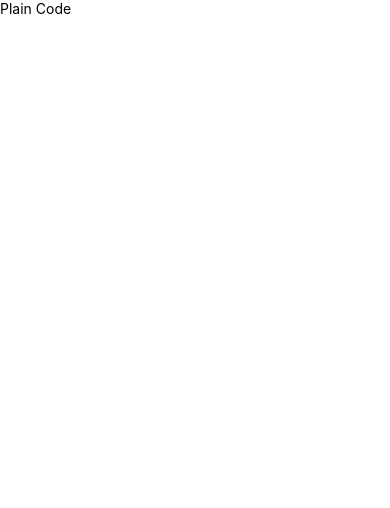
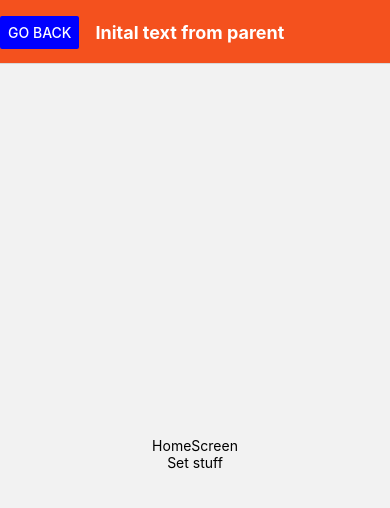
Before and after one commit to CRIMSON-CORP/swipe-and-animation, a React Native app: screen / in a window 390 px wide. Shown: the top 508 px of the page. Built offline with nearby package versions, Linux system fonts and the light colour scheme.

Commit message:
react-native navigation tuts

```diff
--- a/App.js
+++ b/App.js
@@ -1,10 +1,62 @@
 import { StatusBar } from "expo-status-bar";
-import { StyleSheet, Text, View } from "react-native";
+import { Button, StyleSheet, Text, View } from "react-native";
+import { NavigationContainer } from "@react-navigation/native";
+import { createNativeStackNavigator } from "@react-navigation/native-stack";
 
+const Stack = createNativeStackNavigator();
 export default function App() {
     return (
-        <View>
-            <Text>Plain Code</Text>
+        <NavigationContainer>
+            <Stack.Navigator initialRouteName="Home">
+                <Stack.Screen
+                    name="Home"
+                    component={HomeScreen}
+                    options={({ route }) => ({
+                        title: route.params.homeText || "Home Screen",
+                        headerStyle: {
+                            backgroundColor: "#f4511e",
+                        },
+                        headerTintColor: "#fff",
+                        headerTitleStyle: {
+                            fontWeight: "bold",
+                        },
+                        headerLeft: () => <Button title="Go Back" color="blue"  />,
+                    })}
+                    initialParams={{
+                        homeText: "Inital text from parent",
+                    }}
+                />
+                <Stack.Screen
+                    name="AnotherScreen"
+                    component={AnotherScreen}
+                    options={{ title: "Another Screen Side" }}
+                />
+            </Stack.Navigator>
+        </NavigationContainer>
+    );
+}
+
+function HomeScreen({ navigation }) {
+    return (
+        <View style={{ flex: 1, alignItems: "center", justifyContent: "center" }}>
+            <Text
+                onPress={() =>
+                    navigation.navigate("AnotherScreen", {
+                        homeText: "Hello from Home",
+                    })
+                }
+            >
+                HomeScreen
+            </Text>
+            <Text onPress={() => navigation.setOptions({ title: "Set Title" })}>Set stuff</Text>
+        </View>
+    );
+}
+function AnotherScreen({ navigation, route }) {
+    return (
+        <View style={{ flex: 1, alignItems: "center", justifyContent: "center" }}>
+            <Text onPress={() => navigation.navigate("Home")}>AnotherScreen</Text>
+            <Text>{route.params && route.params.homeText}</Text>
         </View>
     );
 }
--- a/package.json
+++ b/package.json
@@ -10,6 +10,8 @@
     "eject": "expo eject"
   },
   "dependencies": {
+    "@react-navigation/native": "^6.0.7",
+    "@react-navigation/native-stack": "^6.5.0",
     "expo": "~44.0.0",
     "expo-status-bar": "~1.2.0",
     "react": "17.0.1",
@@ -17,6 +19,8 @@
     "react-native": "0.64.3",
     "react-native-gesture-handler": "^2.2.0",
     "react-native-reanimated": "^2.3.1",
+    "react-native-safe-area-context": "^3.3.2",
+    "react-native-screens": "^3.11.1",
     "react-native-web": "0.17.1"
   },
   "devDependencies": {
```
Also changed, not shown: 2 other files (tests, documents, lock files or other folders).
